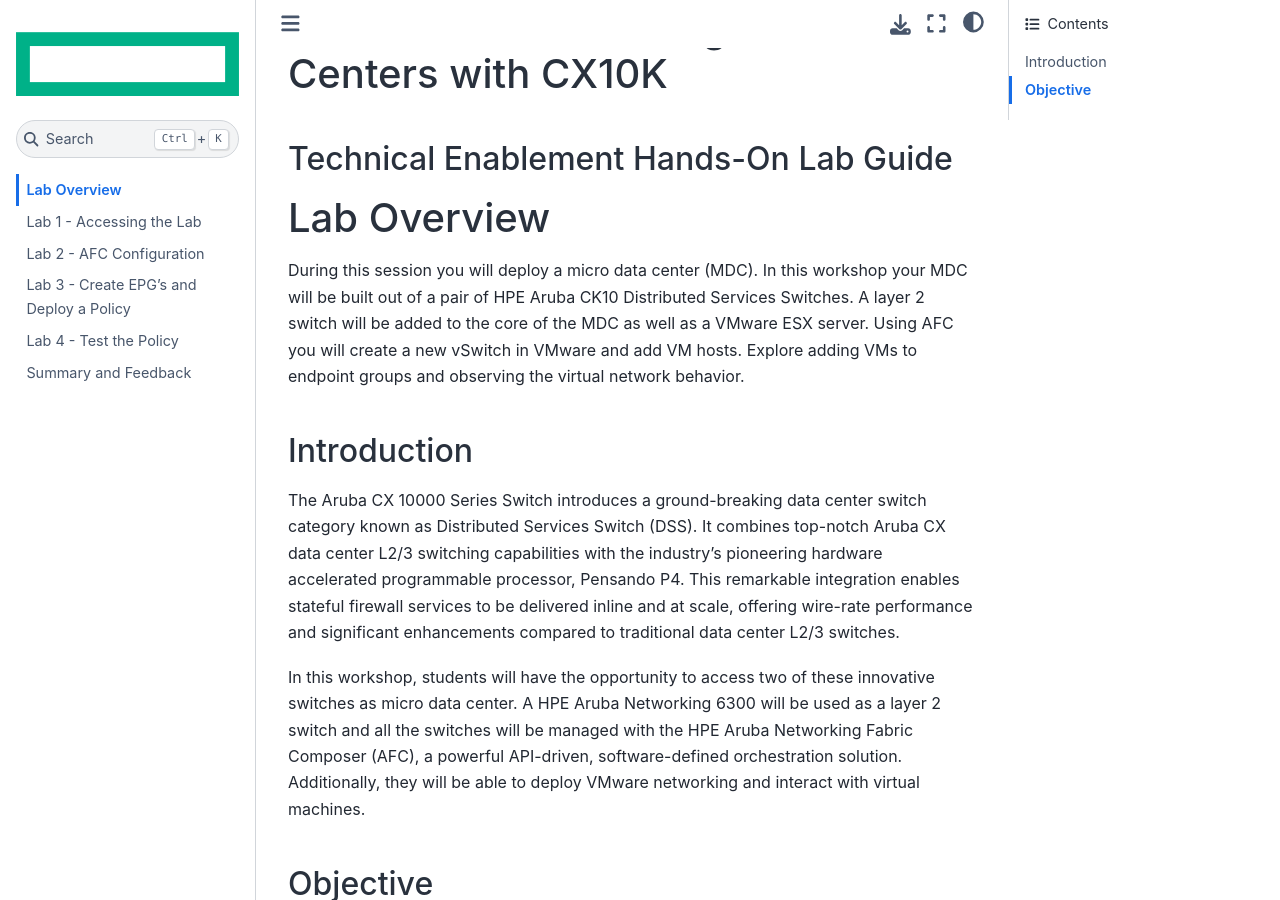
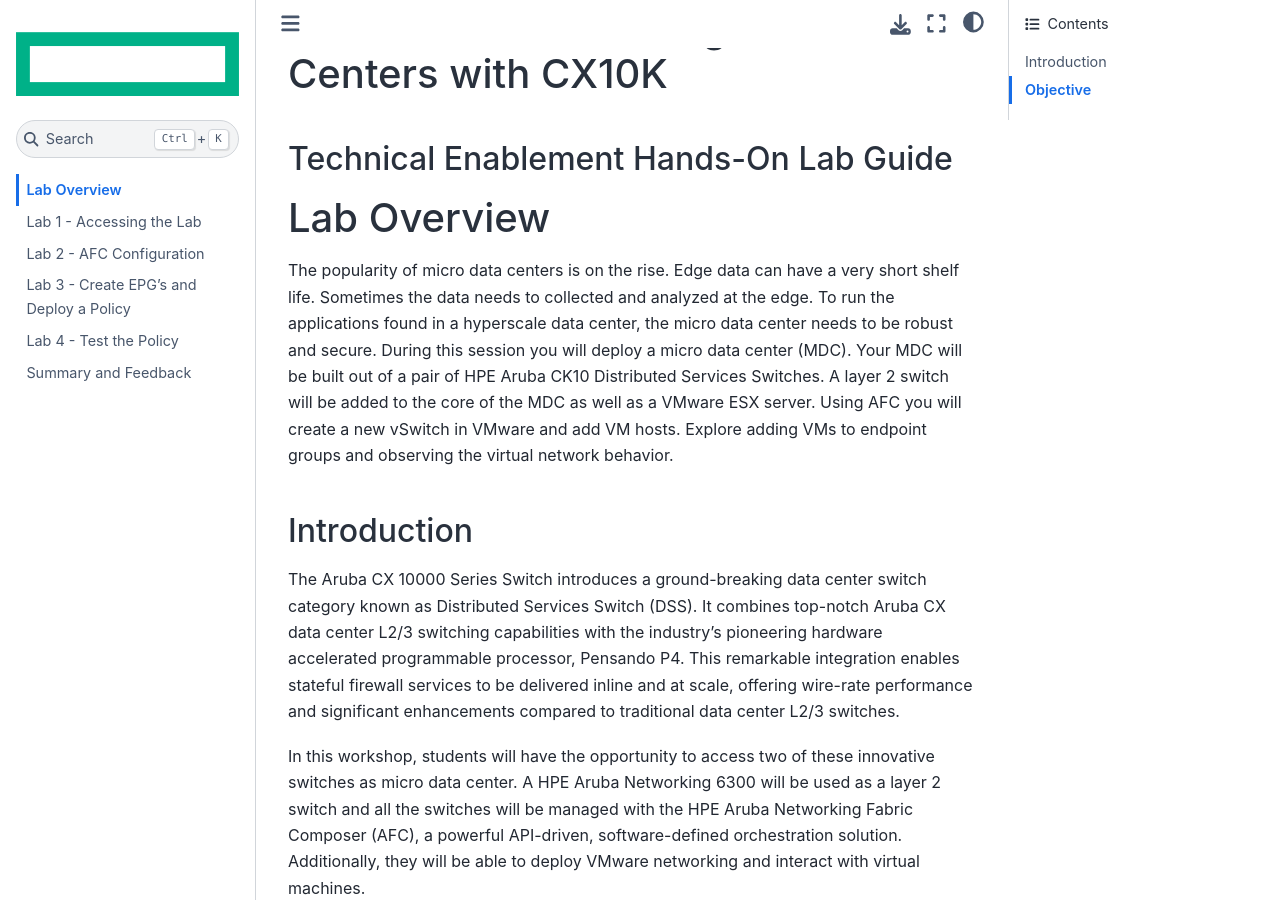
Before and after one commit to xod442/aruba-te-labguide-te4206, a Jupyter Book: the page built from docs/home.md, in a window 1280 px wide and 900 px high, scrolled down 1232 px. Built offline with Jupyter Book 1.0.4 settings and Sphinx 7.4.7 and the Sphinx Book theme 1.1.4, drawn with Linux system fonts in a browser that asks for light colours.

Commit message:
see file for any changes

```diff
--- a/docs/home.md
+++ b/docs/home.md
@@ -8,7 +8,7 @@
 <h2>Technical Enablement Hands-On Lab Guide</h2>
 
 # Lab Overview
-During this session you will deploy a micro data center (MDC). In this workshop your MDC will be built out of a pair of HPE Aruba CK10 Distributed Services Switches. A layer 2 switch will be added to the core of the MDC as well as a VMware ESX server. Using AFC you will create a new vSwitch in VMware and add VM hosts. Explore adding VMs to endpoint groups and observing the virtual network behavior.
+The popularity of micro data centers is on the rise. Edge data can have a very short shelf life. Sometimes the data needs to collected and analyzed at the edge. To run the applications found in a hyperscale data center, the micro data center needs to be robust and secure. During this session you will deploy a micro data center (MDC). Your MDC will be built out of a pair of HPE Aruba CK10 Distributed Services Switches. A layer 2 switch will be added to the core of the MDC as well as a VMware ESX server. Using AFC you will create a new vSwitch in VMware and add VM hosts. Explore adding VMs to endpoint groups and observing the virtual network behavior.
 
 ### Introduction
 The Aruba CX 10000 Series Switch introduces a ground-breaking data center switch category known as Distributed Services Switch (DSS). It combines top-notch Aruba CX data center L2/3 switching capabilities with the industry's pioneering hardware accelerated programmable processor, Pensando P4. This remarkable integration enables stateful firewall services to be delivered inline and at scale, offering wire-rate performance and significant enhancements compared to traditional data center L2/3 switches.
```
Also changed, not shown: 5 other files.
